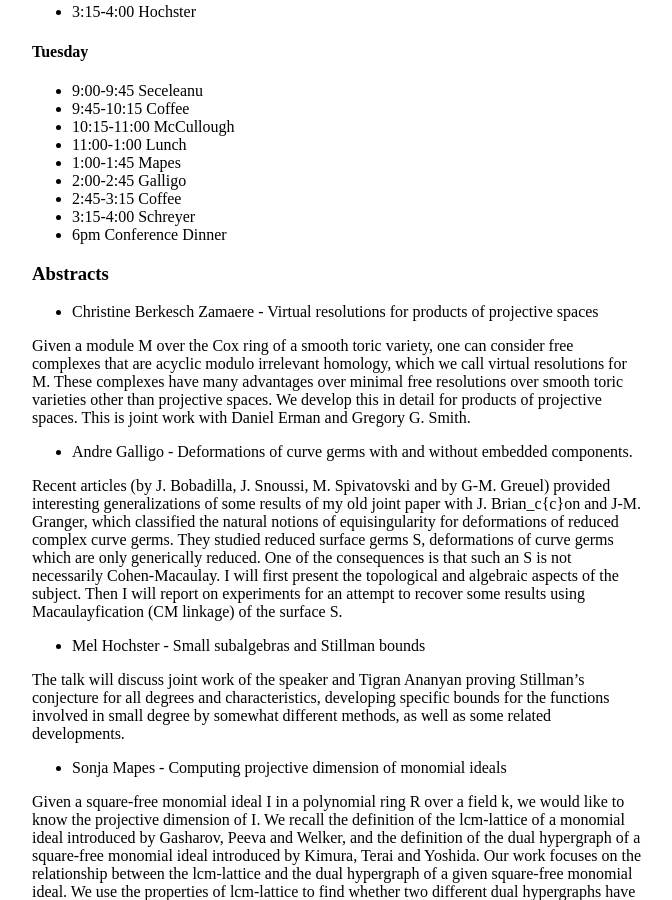
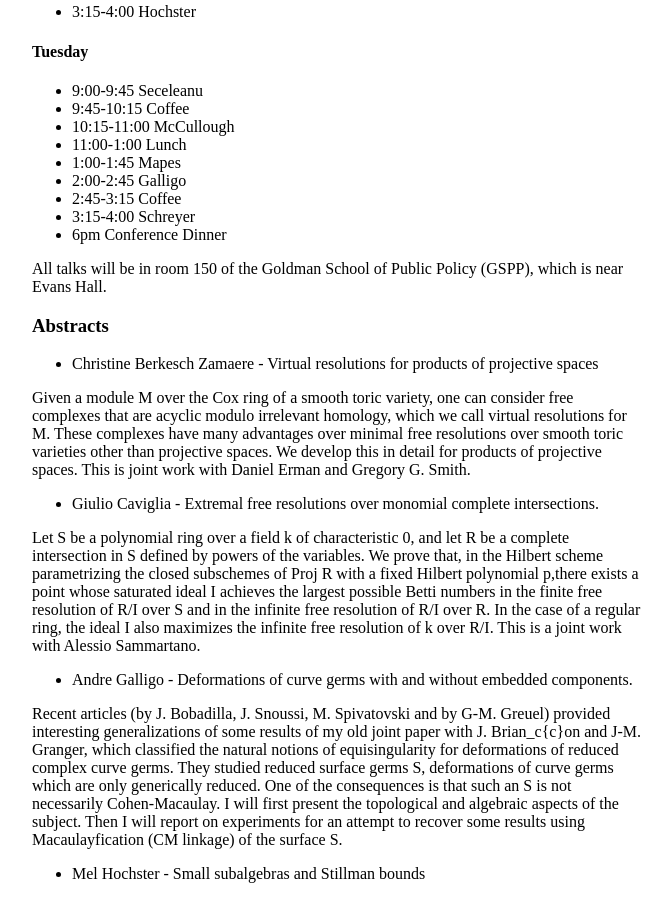
Before and after one commit to Macaulay2/Workshop-2017-Berkeley, a Jekyll site: the page built from conference.md, in a window 1280 px wide and 900 px high, scrolled down 535 px. Shown: the whole window, without its empty margins (303-975 px from the left). Built offline with Jekyll 4.4.1, drawn with Linux system fonts in a browser that asks for light colours.

Commit message:
updating conference file

```diff
--- a/conference.md
+++ b/conference.md
@@ -32,12 +32,21 @@ menuOrder: 1
 * 3:15-4:00 Schreyer
 * 6pm Conference Dinner
 
+All talks will be in room 150 of the Goldman School of Public Policy (GSPP), which is near Evans Hall.
+
 ### Abstracts
 
 
 * Christine Berkesch Zamaere - Virtual resolutions for products of projective spaces
 
 Given a module M over the Cox ring of a smooth toric variety, one can consider free complexes that are acyclic modulo irrelevant homology, which we call virtual resolutions for M. These complexes have many advantages over minimal free resolutions over smooth toric varieties other than projective spaces. We develop this in detail for products of projective spaces. This is joint work with Daniel Erman and Gregory G. Smith.
+
+* Giulio Caviglia - Extremal free resolutions over monomial complete intersections.
+
+Let S be a polynomial ring over a field k of characteristic 0,
+and let R be a complete intersection in S  defined by  powers of the variables.
+We prove that, in the Hilbert scheme parametrizing the closed subschemes of Proj R with a fixed Hilbert polynomial p,there exists a point whose saturated ideal I achieves the largest possible Betti numbers in the finite free resolution of R/I over S and in the infinite free resolution of R/I over R.
+In the case of a regular  ring, the ideal I also maximizes the infinite free resolution of k over R/I.  This is a joint work with Alessio Sammartano.
 
 * Andre Galligo - Deformations of curve germs with and without embedded components.
 
```
